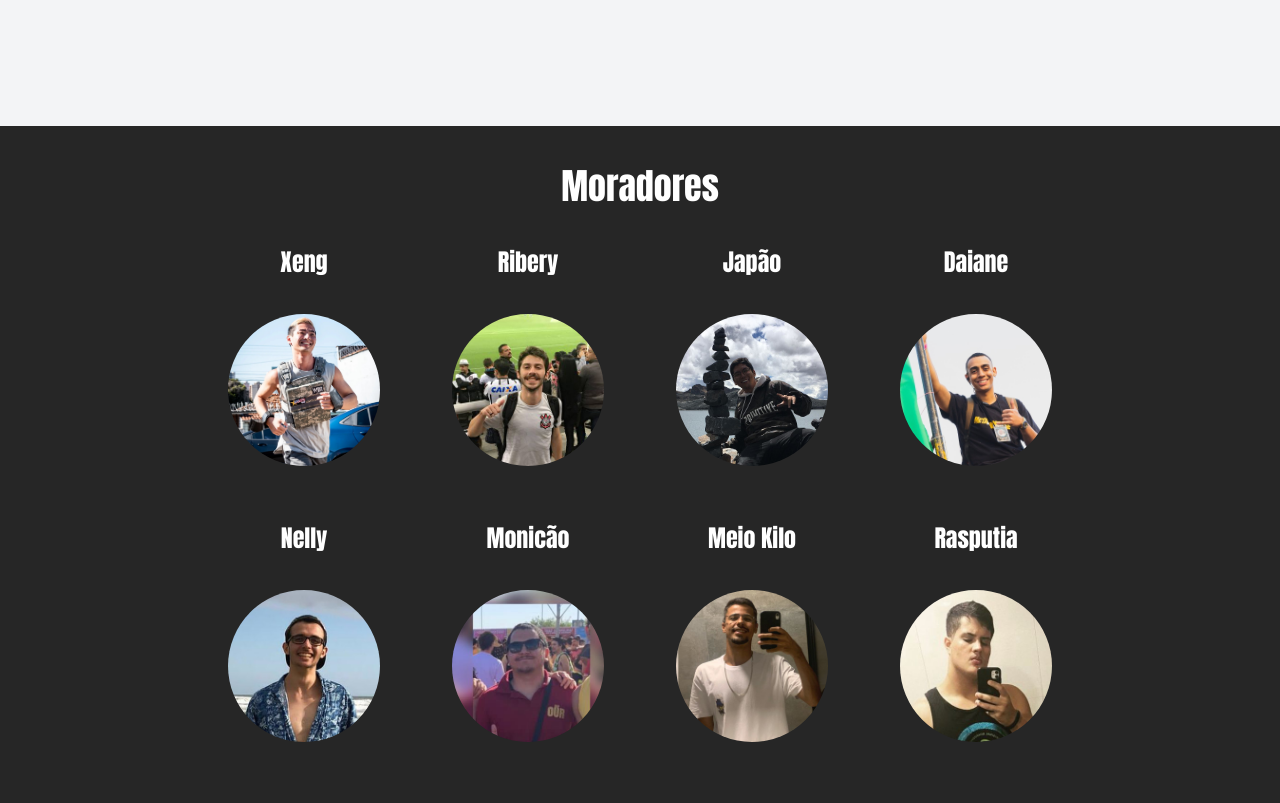
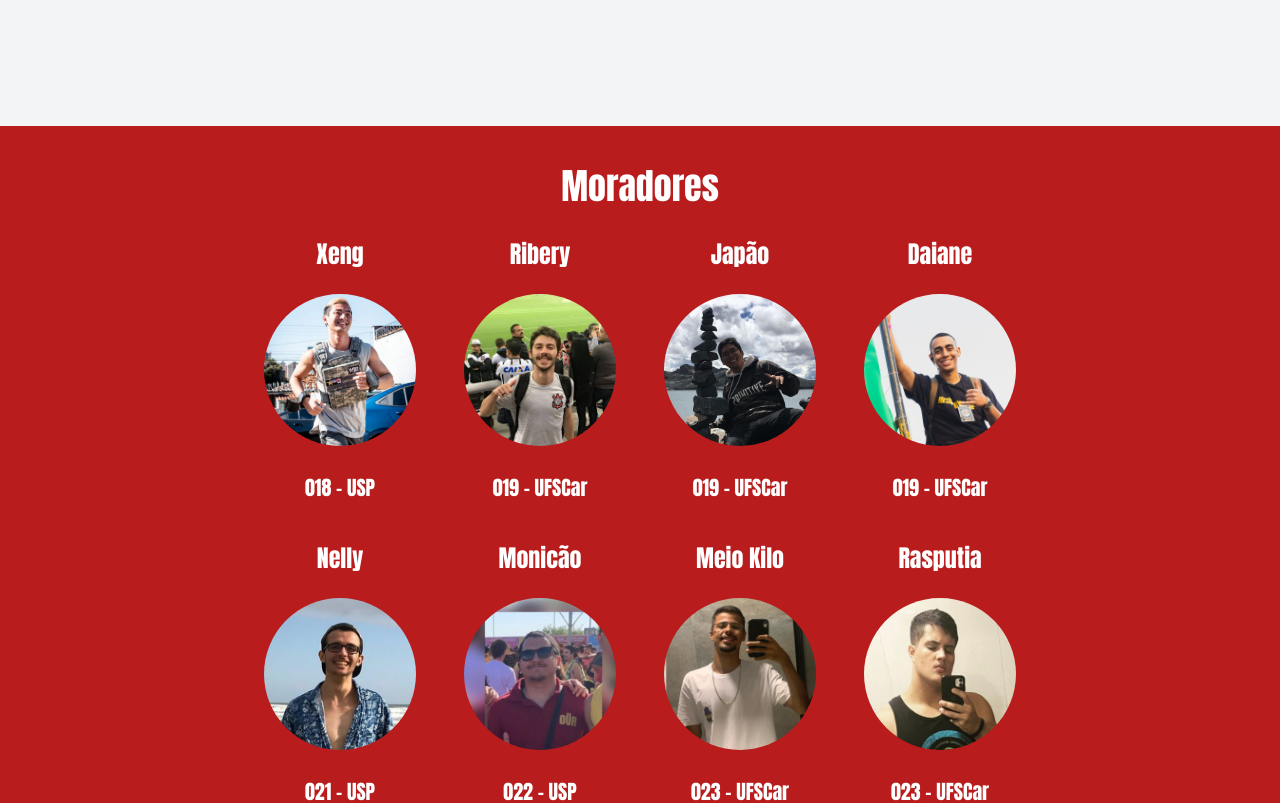
Before and after one commit to viniciussm07/repour, a Next.js app: page / in a window 1280 px wide. Shown: the part 2680-3483 px from the top of the page. Built offline with nearby package versions, Linux system fonts and the light colour scheme.

Commit message:
Fixing residents layout

```diff
--- a/components/ResidentsSection/PhotoProfile.js
+++ b/components/ResidentsSection/PhotoProfile.js
@@ -5,7 +5,7 @@ export default function PhotoProfile({ profileImage }) {
   return (
     <div>
       <Image
-      className="rounded-full w-40 p-1 m-8"
+      className="rounded-full w-40 p-1 my-5 mx-5"
         src={profileImage}
         width={300}
         height={300}
--- a/components/ResidentsSection/index.js
+++ b/components/ResidentsSection/index.js
@@ -15,21 +15,21 @@ export default function ResidentsSection() {
   return (
     <section
       id="moradores"
-      className="flex flex-col items-center py-10 justify-center bg-neutral-800 text-white"
+      className="flex flex-col items-center py-10 justify-center bg-red-700 text-white"
     >
-      <h1 className="text-4xl pb-5">Moradores</h1>
+      <h2 className="text-4xl pb-8">Moradores</h2>
       <div className="grid-rows-1 text-2xl text-center">
-        <ul className="flex flex-1 m-5">
-          <li>Xeng <PhotoProfile profileImage={xeng}/></li>
-          <li>Ribery <PhotoProfile profileImage={ribery}/></li>
-          <li>Japão <PhotoProfile profileImage={japao}/></li>
-          <li>Daiane <PhotoProfile profileImage={daiane}/></li>
+        <ul className="flex flex-1 mb-10">
+          <li>Xeng <PhotoProfile profileImage={xeng}/><span className="text-xl">018 - USP</span></li>
+          <li>Ribery <PhotoProfile profileImage={ribery}/><span className="text-xl">019 - UFSCar</span></li>
+          <li>Japão <PhotoProfile profileImage={japao}/><span className="text-xl">019 - UFSCar</span></li>
+          <li>Daiane <PhotoProfile profileImage={daiane}/><span className="text-xl">019 - UFSCar</span></li>
         </ul>
-        <ul className="flex flex-1 m-5">
-          <li>Nelly <PhotoProfile profileImage={nelly}/></li>
-          <li>Monicão <PhotoProfile profileImage={monicao}/></li>
-          <li>Meio Kilo <PhotoProfile profileImage={meiokilo}/></li>
-          <li>Rasputia <PhotoProfile profileImage={rasputia}/></li>
+        <ul className="flex flex-1 mb-10">
+          <li>Nelly <PhotoProfile profileImage={nelly}/><span className="text-xl">021 - USP</span></li>
+          <li>Monicão <PhotoProfile profileImage={monicao}/><span className="text-xl">022 - USP</span></li>
+          <li>Meio Kilo <PhotoProfile profileImage={meiokilo}/><span className="text-xl">023 - UFSCar</span></li>
+          <li>Rasputia <PhotoProfile profileImage={rasputia}/><span className="text-xl">023 - UFSCar</span></li>
         </ul>
       </div>
     </section>
```
